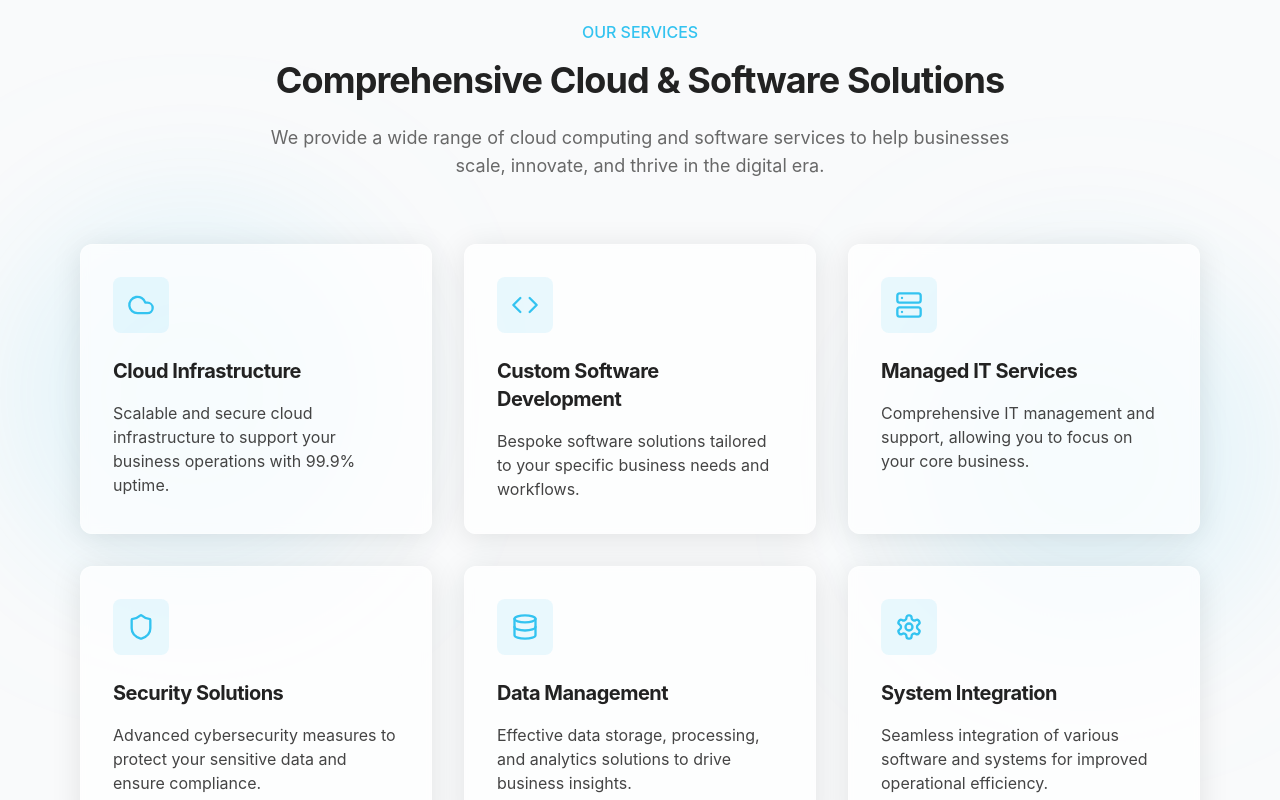
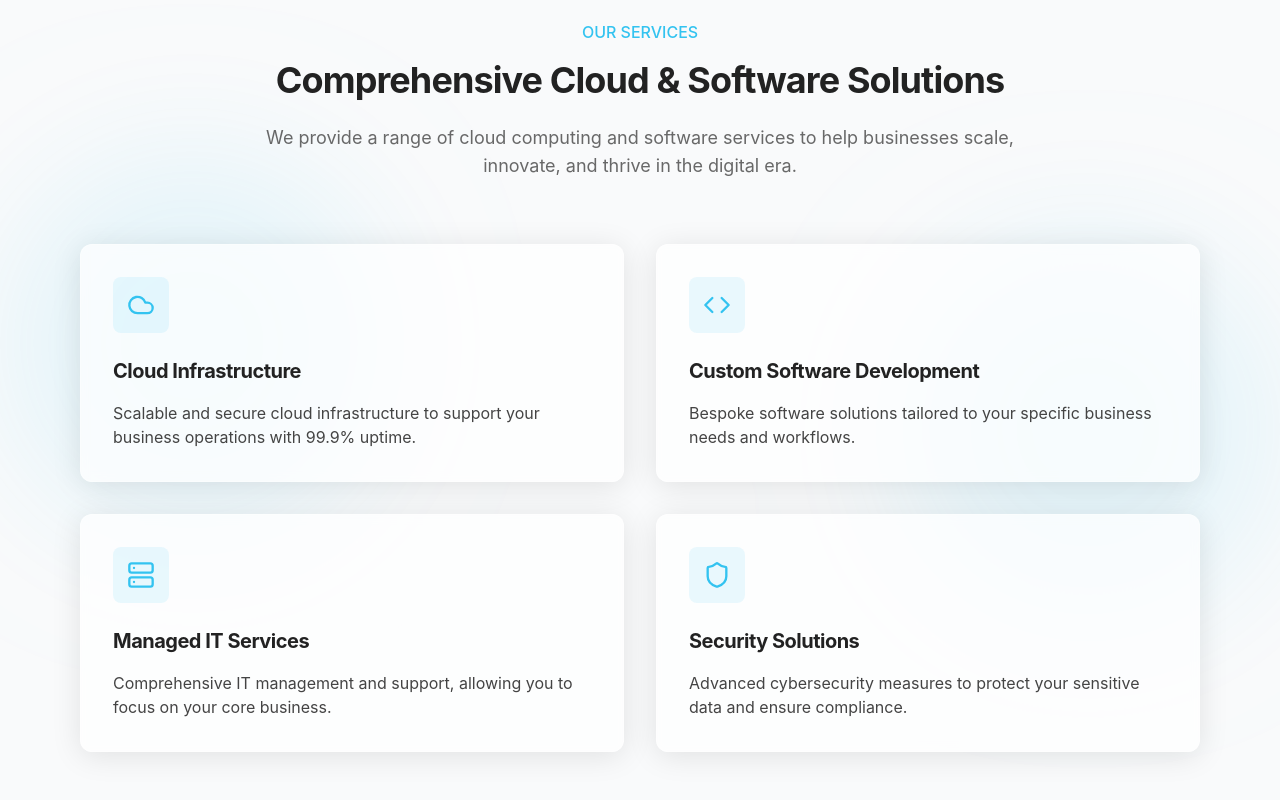
Before and after one commit to LeonardtheKing/skygrid-landing, a React (Vite) app: page / in a window 1280 px wide. Shown: the part 860-1660 px from the top of the page. Built offline with nearby package versions, Linux system fonts and the light colour scheme.

Commit message:
Remove data management and system integration
Remove data management and system integration from the services section.

```diff
--- a/src/components/Footer.tsx
+++ b/src/components/Footer.tsx
@@ -57,12 +57,6 @@ const Footer: React.FC = () => {
                 <a href="#" className="text-white/70 hover:text-skygrid-blue transition-colors duration-300 flex items-center">
                   <ChevronRight size={16} className="mr-2" />
                   Security Solutions
-                </a>
-              </li>
-              <li>
-                <a href="#" className="text-white/70 hover:text-skygrid-blue transition-colors duration-300 flex items-center">
-                  <ChevronRight size={16} className="mr-2" />
-                  Data Management
                 </a>
               </li>
             </ul>
--- a/src/components/ServicesSection.tsx
+++ b/src/components/ServicesSection.tsx
@@ -1,6 +1,6 @@
 
 import React, { useEffect, useRef } from 'react';
-import { Cloud, Code, Server, Shield, Database, Settings } from 'lucide-react';
+import { Cloud, Code, Server, Shield } from 'lucide-react';
 
 const services = [
   {
@@ -22,16 +22,6 @@ const services = [
     title: "Security Solutions",
     description: "Advanced cybersecurity measures to protect your sensitive data and ensure compliance.",
     icon: Shield,
-  },
-  {
-    title: "Data Management",
-    description: "Effective data storage, processing, and analytics solutions to drive business insights.",
-    icon: Database,
-  },
-  {
-    title: "System Integration",
-    description: "Seamless integration of various software and systems for improved operational efficiency.",
-    icon: Settings,
   }
 ];
 
@@ -84,11 +74,11 @@ const ServicesSection: React.FC = () => {
             Comprehensive Cloud & Software Solutions
           </h2>
           <p className="text-skygrid-black-light mt-6 opacity-80 text-lg opacity-0 animate-on-scroll">
-            We provide a wide range of cloud computing and software services to help businesses scale, innovate, and thrive in the digital era.
+            We provide a range of cloud computing and software services to help businesses scale, innovate, and thrive in the digital era.
           </p>
         </div>
 
-        <div className="grid md:grid-cols-2 lg:grid-cols-3 gap-8">
+        <div className="grid md:grid-cols-2 gap-8">
           {services.map((service, index) => (
             <div
               key={index}
```
